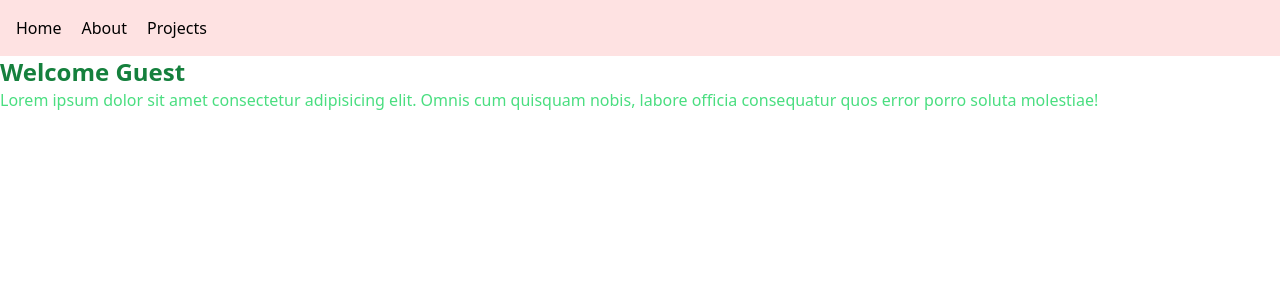
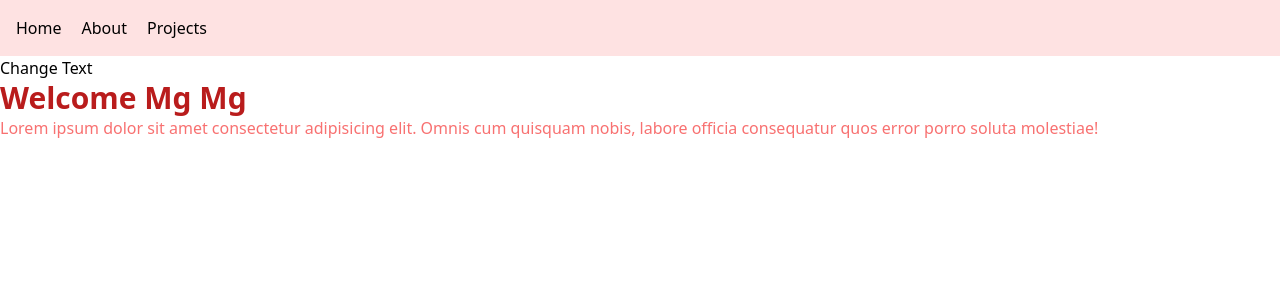
Before and after one commit to katherinekhine/react_beginner, a React (Vite) app: page / in a window 1280 px wide. Shown: the top 300 px of the page. Built offline with nearby package versions, Linux system fonts and the light colour scheme.

Commit message:
add handleClick function in Home.tsx

```diff
--- a/src/pages/Home.tsx
+++ b/src/pages/Home.tsx
@@ -4,11 +4,15 @@ import { useState } from "react"
 function Home() {
   // const name:string = 'Mg Mg'
   // hook #
- const [name, setName] = useState<string>('Mg Mg2')
+ const [name, setName] = useState<string>('Mg Mg')
 
+ const handleClick = () => {
+  setName(name === 'Mg Mg' ? 'Guest' : 'Mg Mg')
+ }
 
   return (
     <div>
+      <button onClick={handleClick}>Change Text</button>
       {/* add banner */}
       {
         name == "Mg Mg"?(
```
